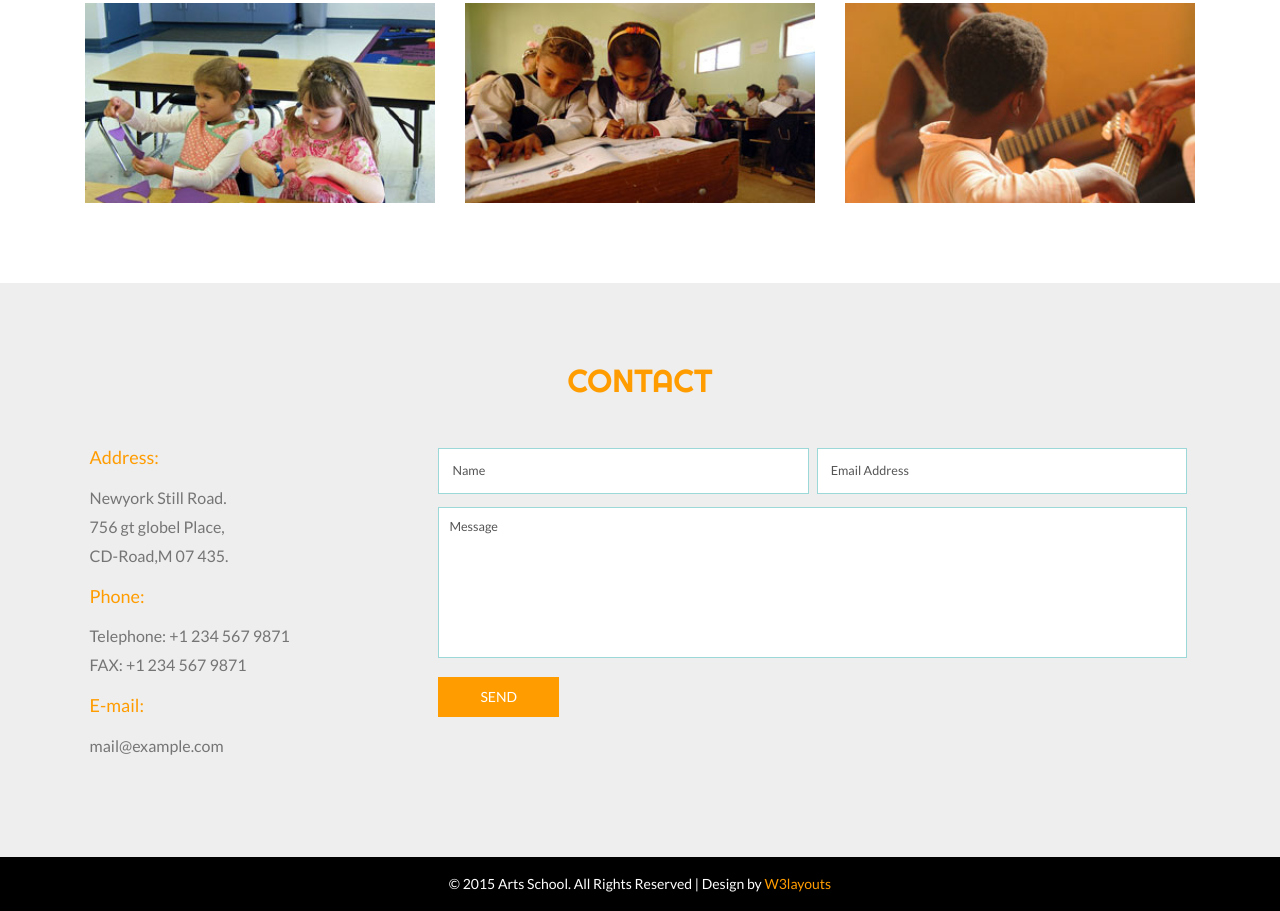
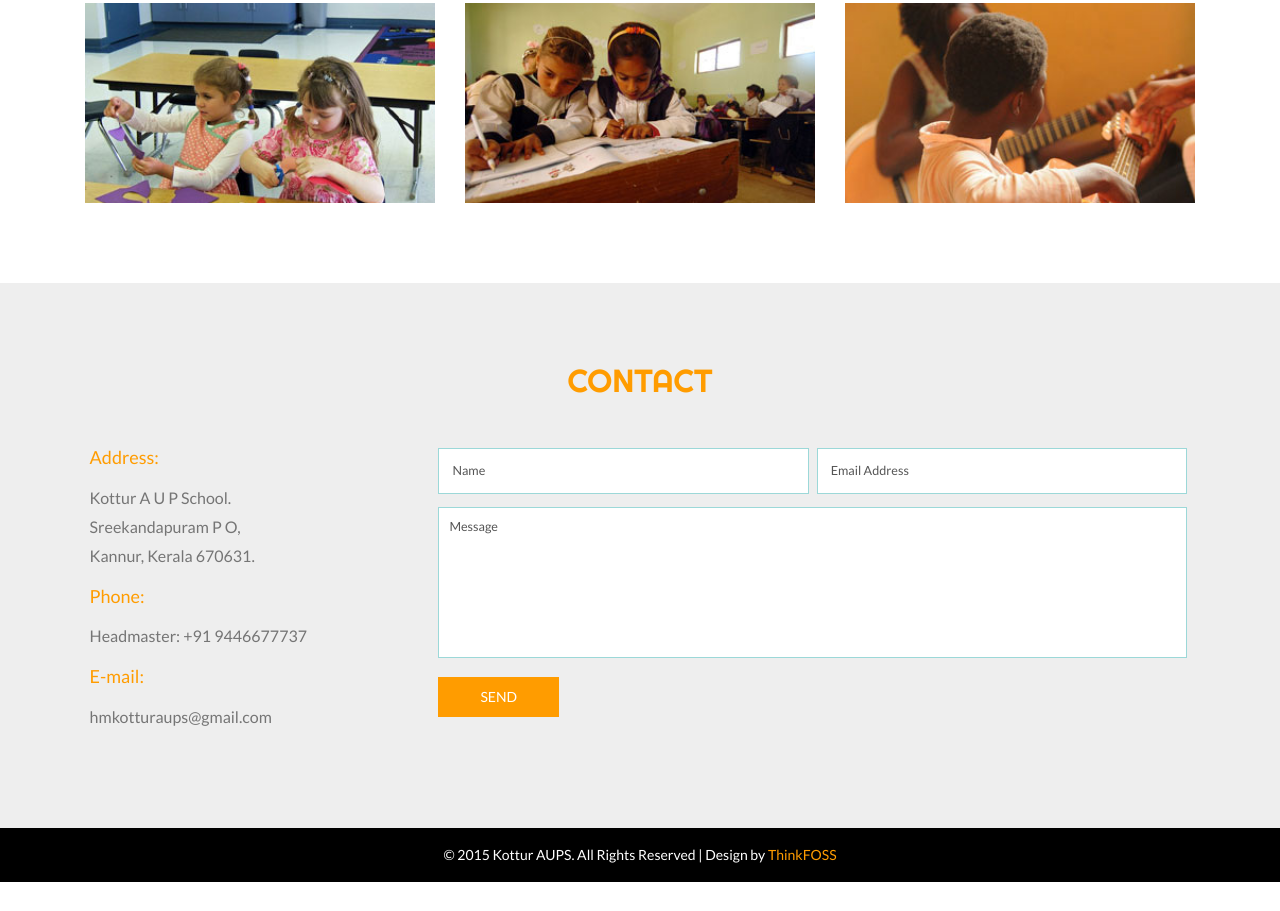
Before and after one commit to tonythomas01/kotturaups, a plain HTML site: page index.html in a window 1280 px wide. Shown: the part 3506-4417 px from the top of the page. After the commit the page ends 4388 px from the top, so only its background shows below. Drawn offline with Linux system fonts and the light colour scheme.

Commit message:
update contact us

```diff
--- a/index.html
+++ b/index.html
@@ -18,8 +18,7 @@ License URL: http://creativecommons.org/licenses/by/3.0/
 <!-- for-mobile-apps -->
 <meta name="viewport" content="width=device-width, initial-scale=1">
 <meta http-equiv="Content-Type" content="text/html; charset=utf-8" />
-<meta name="keywords" content="Arts School Responsive web template, Bootstrap Web Templates, Flat Web Templates, Android Compatible web template,
-Smartphone Compatible web template, free webdesigns for Nokia, Samsung, LG, SonyErricsson, Motorola web design" />
+<meta name="keywords" content="Kottur AUPS, Kottur School, Sreekandapuram School, Government Schools Kerala" />
 <script type="application/x-javascript"> addEventListener("load", function() { setTimeout(hideURLbar, 0); }, false); function hideURLbar(){ window.scrollTo(0,1); } </script>
 <!-- //for-mobile-apps -->
 <!-- js -->
@@ -392,7 +391,7 @@ jQuery(document).ready(function($) {
 					<h3 class="tittle two">CONTACT</h3>
 						<div class="contact-top">
 							<div class="col-md-8 contact-top-right">
-								<form>
+								<form action="http://formspree.io/hmkotturaups@gmail.com" method="post">
 									<input type="text" class="text" value="Name" onfocus="this.value = '';" onblur="if (this.value == '') {this.value = 'Name';}">
 									 <input type="text" class="text" value="Email Address" onfocus="this.value = '';" onblur="if (this.value == '') {this.value = 'Email Address';}">
 									 <div class="clearfix"></div>
@@ -405,20 +404,19 @@ jQuery(document).ready(function($) {
 							<div class="col-md-4 contact-top-left">
 							<div class="contact-top-one">
 								<h4>Address:</h4>
-									<p>Newyork Still Road.
-									<span>756 gt globel Place,</span>
-										CD-Road,M 07 435.
+									<p>Kottur A U P School.
+									<span>Sreekandapuram P O,</span>
+										Kannur, Kerala 670631.
 									</p>
 							</div>
 							<div class="contact-top-one">
 								<h4>Phone:</h4>
-									<p>Telephone: +1 234 567 9871
-									<span>FAX: +1 234 567 9871</span>
+									<p>Headmaster: +91 9446677737
 									</p>
 							</div>
 							<div class="contact-top-one">
 								<h4>E-mail:</h4>
-								<p><a href="mailto:info@example.com">mail@example.com</a></p>
+								<p><a href="mailto:hmkotturaups@gmail.com">hmkotturaups@gmail.com</a></p>
 							</div>
 						</div>
 						<div class="clearfix"> </div>
@@ -429,7 +427,7 @@ jQuery(document).ready(function($) {
 <!-- //contact -->
 <div class="copy-right">
 	<div class="container">
-		<p> &copy; 2015 Arts School. All Rights Reserved | Design by  <a href="http://w3layouts.com/"> W3layouts</a></p>
+		<p> &copy; 2015 Kottur AUPS. All Rights Reserved | Design by  <a href="https://www.thikfoss.com"> ThinkFOSS </a></p>
 	</div>
 </div>
 <!-- smooth scrolling -->
```
